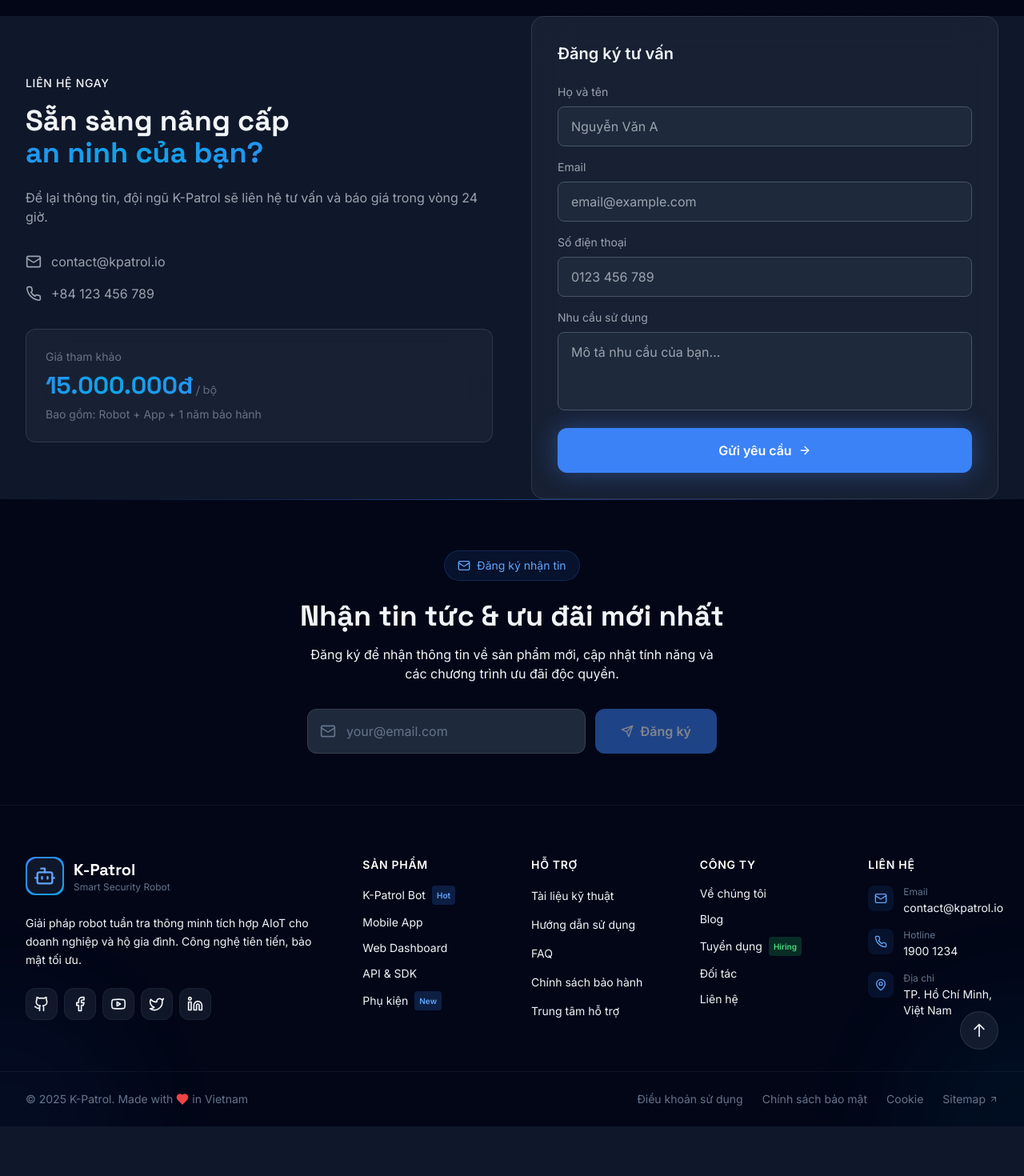
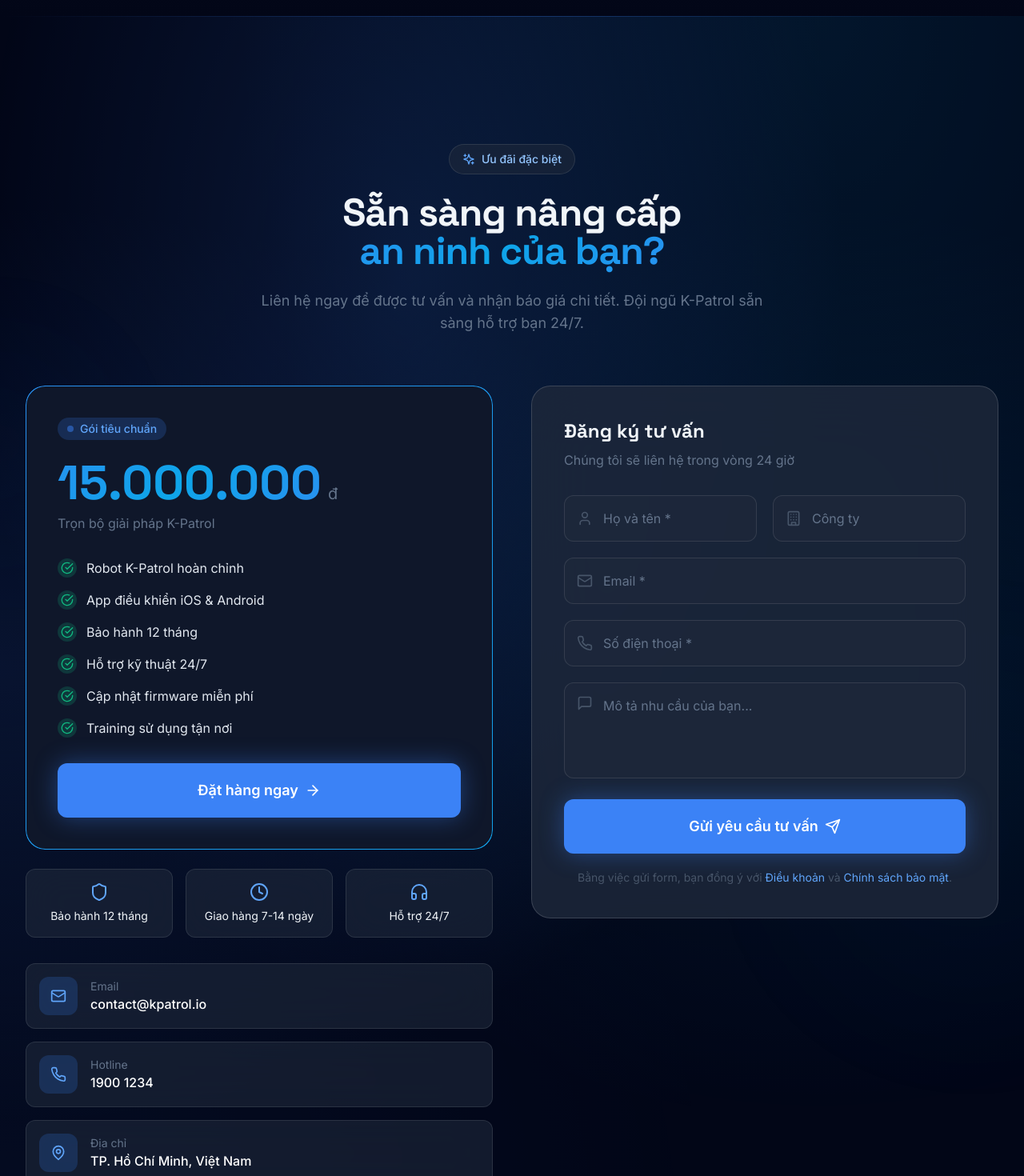
Before and after one commit to KPatrol/KPatrol_WebCommerce, a Next.js app: page / in a window 1280 px wide. Shown: the part 5040-6510 px from the top of the page at 80% size. Before the commit the page ends 6448 px from the top, so only its background shows below. Built offline with nearby package versions, Linux system fonts and the light colour scheme.

Commit message:
feat: add CTA section with pricing and contact form

```diff
--- a/src/components/sections/CTASection.tsx
+++ b/src/components/sections/CTASection.tsx
@@ -1,138 +1,337 @@
 'use client';
 
 import { motion } from 'framer-motion';
-import { ArrowRight, Mail, Phone } from 'lucide-react';
 import { useState } from 'react';
+import {
+  ArrowRight,
+  Mail,
+  Phone,
+  MapPin,
+  Send,
+  CheckCircle,
+  User,
+  Building,
+  MessageSquare,
+  Sparkles,
+  Shield,
+  Clock,
+  Headphones
+} from 'lucide-react';
+
+const pricingFeatures = [
+  'Robot K-Patrol hoàn chỉnh',
+  'App điều khiển iOS & Android',
+  'Bảo hành 12 tháng',
+  'Hỗ trợ kỹ thuật 24/7',
+  'Cập nhật firmware miễn phí',
+  'Training sử dụng tận nơi',
+];
+
+const contactInfo = [
+  { icon: Mail, label: 'Email', value: 'contact@kpatrol.io', href: 'mailto:contact@kpatrol.io' },
+  { icon: Phone, label: 'Hotline', value: '1900 1234', href: 'tel:19001234' },
+  { icon: MapPin, label: 'Địa chỉ', value: 'TP. Hồ Chí Minh, Việt Nam', href: '#' },
+];
+
+const guarantees = [
+  { icon: Shield, text: 'Bảo hành 12 tháng' },
+  { icon: Clock, text: 'Giao hàng 7-14 ngày' },
+  { icon: Headphones, text: 'Hỗ trợ 24/7' },
+];
 
 export function CTASection() {
   const [formData, setFormData] = useState({
     name: '',
     email: '',
     phone: '',
+    company: '',
     message: '',
   });
+  const [isSubmitting, setIsSubmitting] = useState(false);
+  const [isSuccess, setIsSuccess] = useState(false);
 
-  const handleSubmit = (e: React.FormEvent) => {
+  const handleSubmit = async (e: React.FormEvent) => {
     e.preventDefault();
-    console.log('Form submitted:', formData);
-    // TODO: Implement form submission
+    setIsSubmitting(true);
+
+    // Simulate API call
+    await new Promise(resolve => setTimeout(resolve, 1500));
+
+    setIsSubmitting(false);
+    setIsSuccess(true);
+
+    // Reset after 3 seconds
+    setTimeout(() => {
+      setIsSuccess(false);
+      setFormData({ name: '', email: '', phone: '', company: '', message: '' });
+    }, 3000);
   };
 
   return (
-    <section id="contact" className="section-padding bg-dark-900 relative overflow-hidden">
-      {/* Background glow */}
-      <div className="absolute top-0 left-1/2 -translate-x-1/2 w-96 h-96 bg-primary-500/10 rounded-full blur-3xl" />
+    <section id="contact" className="section relative overflow-hidden">
+      {/* Background */}
+      <div className="absolute inset-0 bg-dark-950" />
+      <div className="absolute inset-0 bg-mesh opacity-50" />
+
+      {/* Decorative Elements */}
+      <div className="absolute top-0 left-0 right-0 h-px bg-gradient-to-r from-transparent via-kpatrol-500/30 to-transparent" />
+      <motion.div
+        className="absolute top-1/4 -left-32 w-64 h-64 rounded-full bg-kpatrol-500/10 blur-[100px]"
+        animate={{ scale: [1, 1.2, 1], opacity: [0.3, 0.5, 0.3] }}
+        transition={{ duration: 8, repeat: Infinity }}
+      />
+      <motion.div
+        className="absolute bottom-1/4 -right-32 w-96 h-96 rounded-full bg-accent-500/10 blur-[120px]"
+        animate={{ scale: [1.2, 1, 1.2], opacity: [0.2, 0.4, 0.2] }}
+        transition={{ duration: 10, repeat: Infinity }}
+      />
 
       <div className="container-custom relative z-10">
-        <div className="grid lg:grid-cols-2 gap-12 items-center">
-          {/* Left: CTA Text */}
+        {/* Section Header */}
         <motion.div
+          initial={{ opacity: 0, y: 30 }}
+          whileInView={{ opacity: 1, y: 0 }}
+          viewport={{ once: true }}
+          className="text-center mb-16"
+        >
+          <motion.div
+            initial={{ opacity: 0, scale: 0.9 }}
+            whileInView={{ opacity: 1, scale: 1 }}
+            viewport={{ once: true }}
+            className="inline-flex items-center gap-2 px-4 py-2 rounded-full glass mb-6"
+          >
+            <Sparkles className="w-4 h-4 text-kpatrol-400" />
+            <span className="text-sm font-medium text-kpatrol-300">Ưu đãi đặc biệt</span>
+          </motion.div>
+
+          <h2 className="heading-display text-3xl md:text-4xl lg:text-5xl mb-6">
+            Sẵn sàng nâng cấp <br className="hidden md:block" />
+            <span className="gradient-text">an ninh của bạn?</span>
+          </h2>
+          <p className="text-dark-500 text-lg max-w-2xl mx-auto">
+            Liên hệ ngay để được tư vấn và nhận báo giá chi tiết.
+            Đội ngũ K-Patrol sẵn sàng hỗ trợ bạn 24/7.
+          </p>
+        </motion.div>
+
+        <div className="grid lg:grid-cols-2 gap-12 items-start">
+          {/* Left: Pricing Card */}
+          <motion.div
+            initial={{ opacity: 0, x: -30 }}
+            whileInView={{ opacity: 1, x: 0 }}
+            viewport={{ once: true }}
+          >
+            {/* Main Pricing Card */}
+            <div className="relative rounded-3xl overflow-hidden">
+              {/* Animated Border */}
+              <div className="absolute inset-0 rounded-3xl p-px bg-gradient-to-br from-kpatrol-500 via-accent-500 to-kpatrol-500 animate-gradient bg-[length:400%_400%]">
+                <div className="absolute inset-px rounded-3xl bg-dark-900" />
+              </div>
+
+              <div className="relative p-8 lg:p-10">
+                {/* Badge */}
+                <div className="inline-flex items-center gap-2 px-3 py-1 rounded-full bg-kpatrol-500/20 text-kpatrol-400 text-sm font-medium mb-6">
+                  <span className="w-2 h-2 rounded-full bg-kpatrol-500 animate-pulse" />
+                  Gói tiêu chuẩn
+                </div>
+
+                {/* Price */}
+                <div className="mb-8">
+                  <div className="flex items-baseline gap-2">
+                    <span className="text-5xl md:text-6xl font-bold font-display gradient-text">
+                      15.000.000
+                    </span>
+                    <span className="text-xl text-dark-500">đ</span>
+                  </div>
+                  <p className="text-dark-500 mt-2">Trọn bộ giải pháp K-Patrol</p>
+                </div>
+
+                {/* Features */}
+                <ul className="space-y-4 mb-8">
+                  {pricingFeatures.map((feature, index) => (
+                    <motion.li
+                      key={feature}
                       initial={{ opacity: 0, x: -20 }}
                       whileInView={{ opacity: 1, x: 0 }}
                       viewport={{ once: true }}
+                      transition={{ delay: index * 0.1 }}
+                      className="flex items-center gap-3"
                     >
-            <span className="text-primary-500 text-sm font-medium uppercase tracking-wider">
-              Liên hệ ngay
-            </span>
-            <h2 className="text-3xl md:text-4xl font-bold font-display mt-4 mb-6">
-              Sẵn sàng nâng cấp <br />
-              <span className="gradient-text">an ninh của bạn?</span>
-            </h2>
-            <p className="text-gray-400 mb-8">
-              Để lại thông tin, đội ngũ K-Patrol sẽ liên hệ tư vấn và
-              báo giá trong vòng 24 giờ.
-            </p>
+                      <div className="w-6 h-6 rounded-full bg-emerald-500/20 flex items-center justify-center shrink-0">
+                        <CheckCircle className="w-4 h-4 text-emerald-500" />
+                      </div>
+                      <span className="text-light-200">{feature}</span>
+                    </motion.li>
+                  ))}
+                </ul>
 
-            <div className="space-y-4">
-              <div className="flex items-center gap-3 text-gray-400">
-                <Mail className="w-5 h-5 text-primary-500" />
-                <span>contact@kpatrol.io</span>
-              </div>
-              <div className="flex items-center gap-3 text-gray-400">
-                <Phone className="w-5 h-5 text-primary-500" />
-                <span>+84 123 456 789</span>
+                {/* CTA Button */}
+                <button className="w-full btn-primary text-lg py-5 group">
+                  <span>Đặt hàng ngay</span>
+                  <ArrowRight className="w-5 h-5 group-hover:translate-x-1 transition-transform" />
+                </button>
               </div>
             </div>
 
-            {/* Pricing hint */}
-            <div className="mt-8 glass rounded-xl p-6">
-              <p className="text-sm text-gray-500 mb-2">Giá tham khảo</p>
-              <p className="text-3xl font-bold font-display">
-                <span className="gradient-text">15.000.000đ</span>
-                <span className="text-sm text-gray-500 font-normal"> / bộ</span>
-              </p>
-              <p className="text-sm text-gray-500 mt-2">
-                Bao gồm: Robot + App + 1 năm bảo hành
-              </p>
+            {/* Guarantees */}
+            <div className="grid grid-cols-3 gap-4 mt-6">
+              {guarantees.map((item, index) => (
+                <motion.div
+                  key={item.text}
+                  initial={{ opacity: 0, y: 20 }}
+                  whileInView={{ opacity: 1, y: 0 }}
+                  viewport={{ once: true }}
+                  transition={{ delay: 0.3 + index * 0.1 }}
+                  className="text-center p-4 rounded-xl glass"
+                >
+                  <item.icon className="w-6 h-6 text-kpatrol-400 mx-auto mb-2" />
+                  <p className="text-sm text-dark-400">{item.text}</p>
+                </motion.div>
+              ))}
+            </div>
+
+            {/* Contact Info */}
+            <div className="mt-8 space-y-4">
+              {contactInfo.map((info, index) => (
+                <motion.a
+                  key={info.label}
+                  href={info.href}
+                  initial={{ opacity: 0, x: -20 }}
+                  whileInView={{ opacity: 1, x: 0 }}
+                  viewport={{ once: true }}
+                  transition={{ delay: 0.5 + index * 0.1 }}
+                  className="flex items-center gap-4 p-4 rounded-xl glass hover:border-kpatrol-500/40 transition-all group"
+                >
+                  <div className="w-12 h-12 rounded-xl bg-kpatrol-500/20 flex items-center justify-center group-hover:bg-kpatrol-500/30 transition-colors">
+                    <info.icon className="w-5 h-5 text-kpatrol-400" />
+                  </div>
+                  <div>
+                    <p className="text-sm text-dark-500">{info.label}</p>
+                    <p className="font-medium text-white">{info.value}</p>
+                  </div>
+                </motion.a>
+              ))}
             </div>
           </motion.div>
 
           {/* Right: Contact Form */}
           <motion.div
-            initial={{ opacity: 0, x: 20 }}
+            initial={{ opacity: 0, x: 30 }}
             whileInView={{ opacity: 1, x: 0 }}
             viewport={{ once: true }}
           >
-            <form onSubmit={handleSubmit} className="glass rounded-2xl p-8">
-              <h3 className="text-xl font-semibold mb-6">Đăng ký tư vấn</h3>
+            <div className="rounded-3xl glass-strong p-8 lg:p-10">
+              <h3 className="text-2xl font-bold font-display mb-2">Đăng ký tư vấn</h3>
+              <p className="text-dark-500 mb-8">Chúng tôi sẽ liên hệ trong vòng 24 giờ</p>
 
-              <div className="space-y-4">
-                <div>
-                  <label className="block text-sm text-gray-400 mb-2">Họ và tên</label>
+              {isSuccess ? (
+                <motion.div
+                  initial={{ opacity: 0, scale: 0.9 }}
+                  animate={{ opacity: 1, scale: 1 }}
+                  className="py-16 text-center"
+                >
+                  <div className="w-20 h-20 rounded-full bg-emerald-500/20 flex items-center justify-center mx-auto mb-6">
+                    <CheckCircle className="w-10 h-10 text-emerald-500" />
+                  </div>
+                  <h4 className="text-xl font-bold mb-2">Gửi thành công!</h4>
+                  <p className="text-dark-500">Cảm ơn bạn đã quan tâm đến K-Patrol.</p>
+                </motion.div>
+              ) : (
+                <form onSubmit={handleSubmit} className="space-y-5">
+                  {/* Name & Company */}
+                  <div className="grid md:grid-cols-2 gap-5">
+                    <div className="relative">
+                      <User className="absolute left-4 top-1/2 -translate-y-1/2 w-5 h-5 text-dark-600" />
                       <input
                         type="text"
                         value={formData.name}
                         onChange={(e) => setFormData({ ...formData, name: e.target.value })}
-                    className="w-full px-4 py-3 bg-dark-800 border border-dark-600 rounded-lg focus:border-primary-500 focus:outline-none transition-colors"
-                    placeholder="Nguyễn Văn A"
+                        className="input pl-12"
+                        placeholder="Họ và tên *"
+                        required
+                      />
+                    </div>
+                    <div className="relative">
+                      <Building className="absolute left-4 top-1/2 -translate-y-1/2 w-5 h-5 text-dark-600" />
+                      <input
+                        type="text"
+                        value={formData.company}
+                        onChange={(e) => setFormData({ ...formData, company: e.target.value })}
+                        className="input pl-12"
+                        placeholder="Công ty"
+                      />
+                    </div>
+                  </div>
+
+                  {/* Email */}
+                  <div className="relative">
+                    <Mail className="absolute left-4 top-1/2 -translate-y-1/2 w-5 h-5 text-dark-600" />
+                    <input
+                      type="email"
+                      value={formData.email}
+                      onChange={(e) => setFormData({ ...formData, email: e.target.value })}
+                      className="input pl-12"
+                      placeholder="Email *"
                       required
                     />
                   </div>
 
-                <div>
-                  <label className="block text-sm text-gray-400 mb-2">Email</label>
+                  {/* Phone */}
+                  <div className="relative">
+                    <Phone className="absolute left-4 top-1/2 -translate-y-1/2 w-5 h-5 text-dark-600" />
                     <input
-                    type="email"
-                    value={formData.email}
-                    onChange={(e) => setFormData({ ...formData, email: e.target.value })}
-                    className="w-full px-4 py-3 bg-dark-800 border border-dark-600 rounded-lg focus:border-primary-500 focus:outline-none transition-colors"
-                    placeholder="email@example.com"
+                      type="tel"
+                      value={formData.phone}
+                      onChange={(e) => setFormData({ ...formData, phone: e.target.value })}
+                      className="input pl-12"
+                      placeholder="Số điện thoại *"
                       required
                     />
                   </div>
 
-                <div>
-                  <label className="block text-sm text-gray-400 mb-2">Số điện thoại</label>
-                  <input
-                    type="tel"
-                    value={formData.phone}
-                    onChange={(e) => setFormData({ ...formData, phone: e.target.value })}
-                    className="w-full px-4 py-3 bg-dark-800 border border-dark-600 rounded-lg focus:border-primary-500 focus:outline-none transition-colors"
-                    placeholder="0123 456 789"
-                    required
-                  />
-                </div>
-
-                <div>
-                  <label className="block text-sm text-gray-400 mb-2">Nhu cầu sử dụng</label>
+                  {/* Message */}
+                  <div className="relative">
+                    <MessageSquare className="absolute left-4 top-4 w-5 h-5 text-dark-600" />
                     <textarea
                       value={formData.message}
                       onChange={(e) => setFormData({ ...formData, message: e.target.value })}
-                    className="w-full px-4 py-3 bg-dark-800 border border-dark-600 rounded-lg focus:border-primary-500 focus:outline-none transition-colors resize-none"
-                    rows={3}
+                      className="input pl-12 min-h-[120px] resize-none"
                       placeholder="Mô tả nhu cầu của bạn..."
                     />
                   </div>
 
+                  {/* Submit Button */}
                   <button
                     type="submit"
-                  className="w-full btn-primary flex items-center justify-center gap-2"
+                    disabled={isSubmitting}
+                    className="w-full btn-primary text-lg py-5 group disabled:opacity-70"
                   >
-                  Gửi yêu cầu
-                  <ArrowRight className="w-4 h-4" />
+                    {isSubmitting ? (
+                      <>
+                        <motion.div
+                          animate={{ rotate: 360 }}
+                          transition={{ duration: 1, repeat: Infinity, ease: "linear" }}
+                          className="w-5 h-5 border-2 border-white/30 border-t-white rounded-full"
+                        />
+                        <span>Đang gửi...</span>
+                      </>
+                    ) : (
+                      <>
+                        <span>Gửi yêu cầu tư vấn</span>
+                        <Send className="w-5 h-5 group-hover:translate-x-1 transition-transform" />
+                      </>
+                    )}
                   </button>
+
+                  <p className="text-sm text-dark-600 text-center">
+                    Bằng việc gửi form, bạn đồng ý với{' '}
+                    <a href="#" className="text-kpatrol-400 hover:underline">Điều khoản</a>
+                    {' '}và{' '}
+                    <a href="#" className="text-kpatrol-400 hover:underline">Chính sách bảo mật</a>.
+                  </p>
+                </form>
+              )}
             </div>
-            </form>
           </motion.div>
         </div>
       </div>
```
Lines whose indentation alone changed are shown as unchanged.
